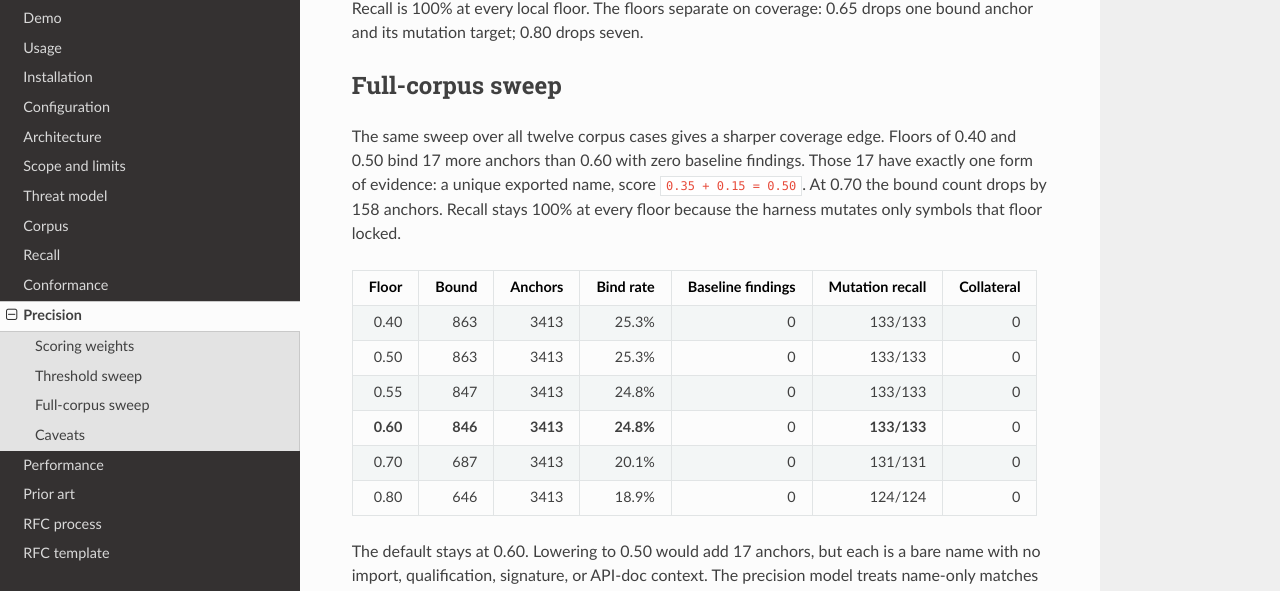
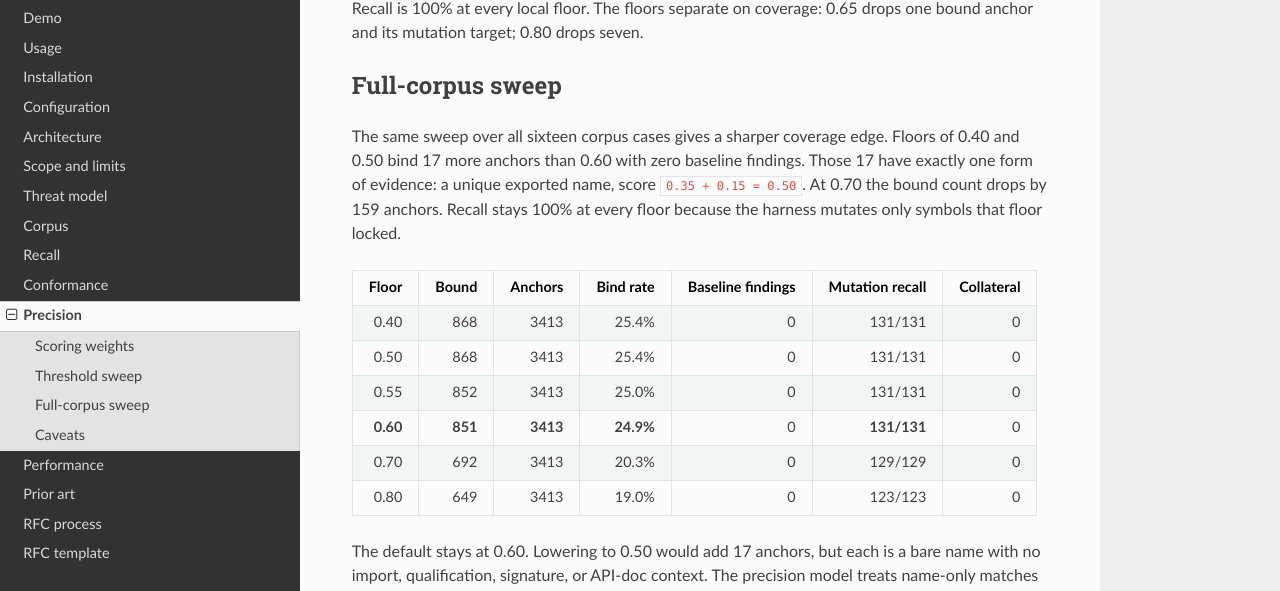
Before and after one commit to vindeckyy/docbind, an MkDocs documentation site: the page built from docs/precision.md, in a window 1280 px wide and 900 px high, scrolled down 1641 px. Shown: the part 131-722 px from the top of the window. Built offline with MkDocs 1.6.1, drawn with Linux system fonts in a browser that asks for light colours; nearby versions of some CDN libraries.

Commit message:
Sync corpus snapshot and cache-free measurement

```diff
--- a/docs/precision.md
+++ b/docs/precision.md
@@ -53,16 +53,16 @@ Recall is 100% at every local floor. The floors separate on coverage: 0.65 drops
 
 ## Full-corpus sweep
 
-The same sweep over all twelve corpus cases gives a sharper coverage edge. Floors of 0.40 and 0.50 bind 17 more anchors than 0.60 with zero baseline findings. Those 17 have exactly one form of evidence: a unique exported name, score `0.35 + 0.15 = 0.50`. At 0.70 the bound count drops by 158 anchors. Recall stays 100% at every floor because the harness mutates only symbols that floor locked.
+The same sweep over all sixteen corpus cases gives a sharper coverage edge. Floors of 0.40 and 0.50 bind 17 more anchors than 0.60 with zero baseline findings. Those 17 have exactly one form of evidence: a unique exported name, score `0.35 + 0.15 = 0.50`. At 0.70 the bound count drops by 159 anchors. Recall stays 100% at every floor because the harness mutates only symbols that floor locked.
 
 | Floor | Bound | Anchors | Bind rate | Baseline findings | Mutation recall | Collateral |
 |---:|---:|---:|---:|---:|---:|---:|
-| 0.40 | 863 | 3413 | 25.3% | 0 | 133/133 | 0 |
-| 0.50 | 863 | 3413 | 25.3% | 0 | 133/133 | 0 |
-| 0.55 | 847 | 3413 | 24.8% | 0 | 133/133 | 0 |
-| **0.60** | **846** | **3413** | **24.8%** | 0 | **133/133** | 0 |
-| 0.70 | 687 | 3413 | 20.1% | 0 | 131/131 | 0 |
-| 0.80 | 646 | 3413 | 18.9% | 0 | 124/124 | 0 |
+| 0.40 | 868 | 3413 | 25.4% | 0 | 131/131 | 0 |
+| 0.50 | 868 | 3413 | 25.4% | 0 | 131/131 | 0 |
+| 0.55 | 852 | 3413 | 25.0% | 0 | 131/131 | 0 |
+| **0.60** | **851** | **3413** | **24.9%** | 0 | **131/131** | 0 |
+| 0.70 | 692 | 3413 | 20.3% | 0 | 129/129 | 0 |
+| 0.80 | 649 | 3413 | 19.0% | 0 | 123/123 | 0 |
 
 The default stays at 0.60. Lowering to 0.50 would add 17 anchors, but each is a bare name with no import, qualification, signature, or API-doc context. The precision model treats name-only matches in prose as noise, and the test suite pins that rule. The 17 extra anchors are not evidence that the floor should move; they are the class of binding the floor exists to reject.
 
--- a/package.json
+++ b/package.json
@@ -1,6 +1,6 @@
 {
   "name": "@vindeckyy/docbind",
-  "version": "0.2.2",
+  "version": "0.2.3",
   "description": "Contract drift detection for symbol references in docs. Not a documentation linter.",
   "type": "module",
   "bin": {
```
Also changed, not shown: CHANGELOG.md (+11 -2 lines), README.md (+2 -2 lines), docs/corpus.md (+4 -4 lines), 7 other files.
